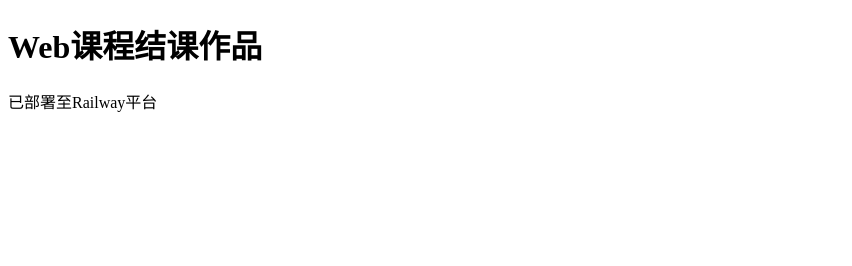
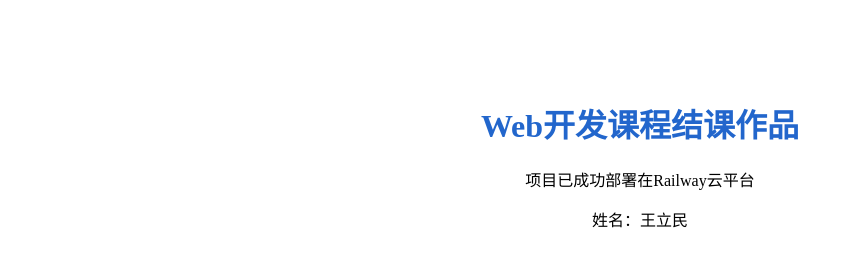
Before and after one commit to wang-limin/wuyanzu, a website: page index.html in a window 1280 px wide. Shown: the whole page, without its empty margins (0-852 px from the left). Drawn offline with Linux system fonts and the light colour scheme.

Commit message:
Update index.html

```diff
--- a/index.html
+++ b/index.html
@@ -2,10 +2,21 @@
 <html lang="zh-CN">
 <head>
     <meta charset="UTF-8">
-    <title>Railway作业页面</title>
+    <title>Web结课作业</title>
+    <style>
+        body {
+            text-align: center;
+            margin-top: 100px;
+            font-family: "微软雅黑";
+        }
+        h1 {
+            color: #2266cc;
+        }
+    </style>
 </head>
 <body>
-    <h1>Web课程结课作品</h1>
-    <p>已部署至Railway平台</p>
+    <h1>Web开发课程结课作品</h1>
+    <p>项目已成功部署在Railway云平台</p>
+    <p>姓名：王立民</p>
 </body>
 </html>
```
